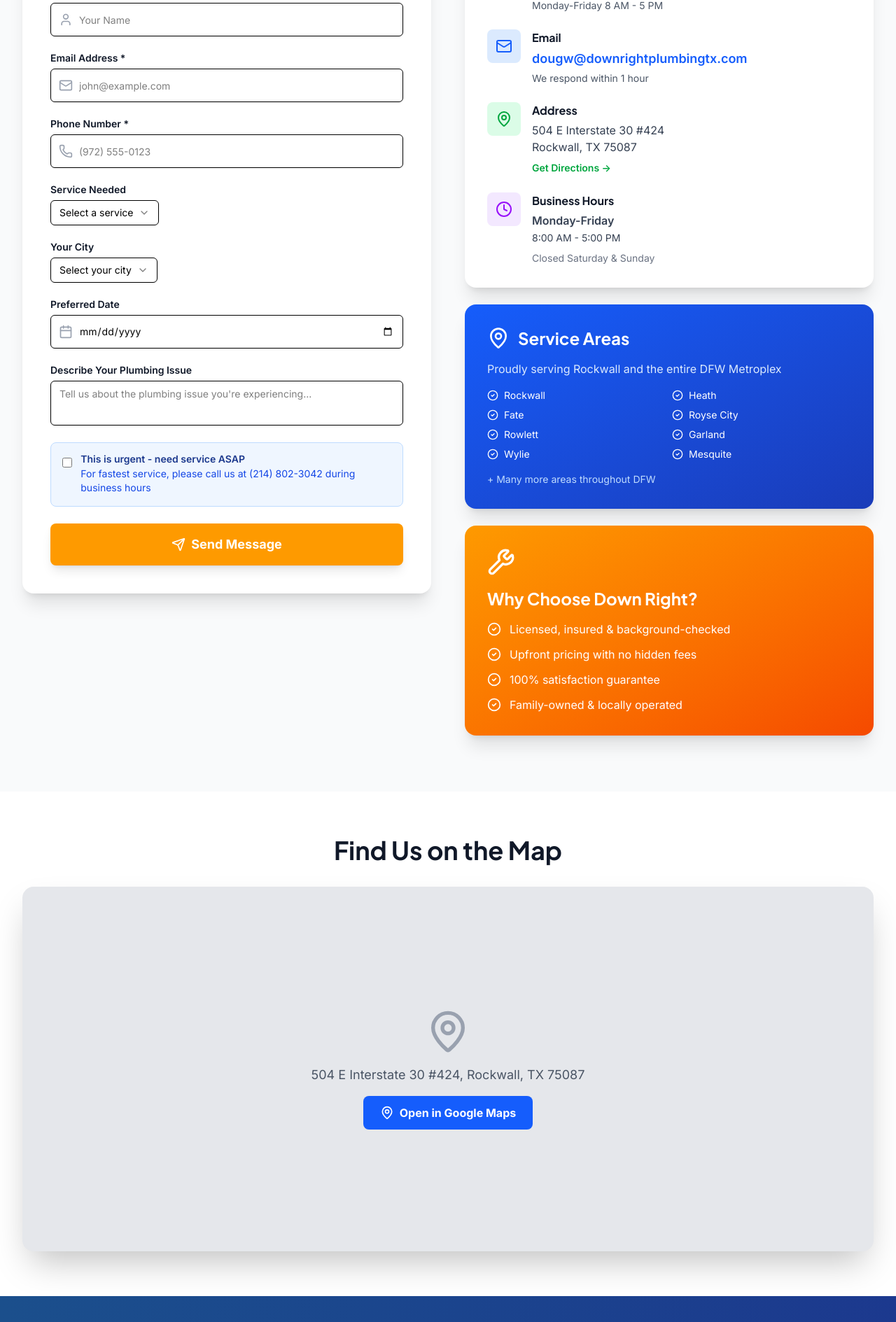
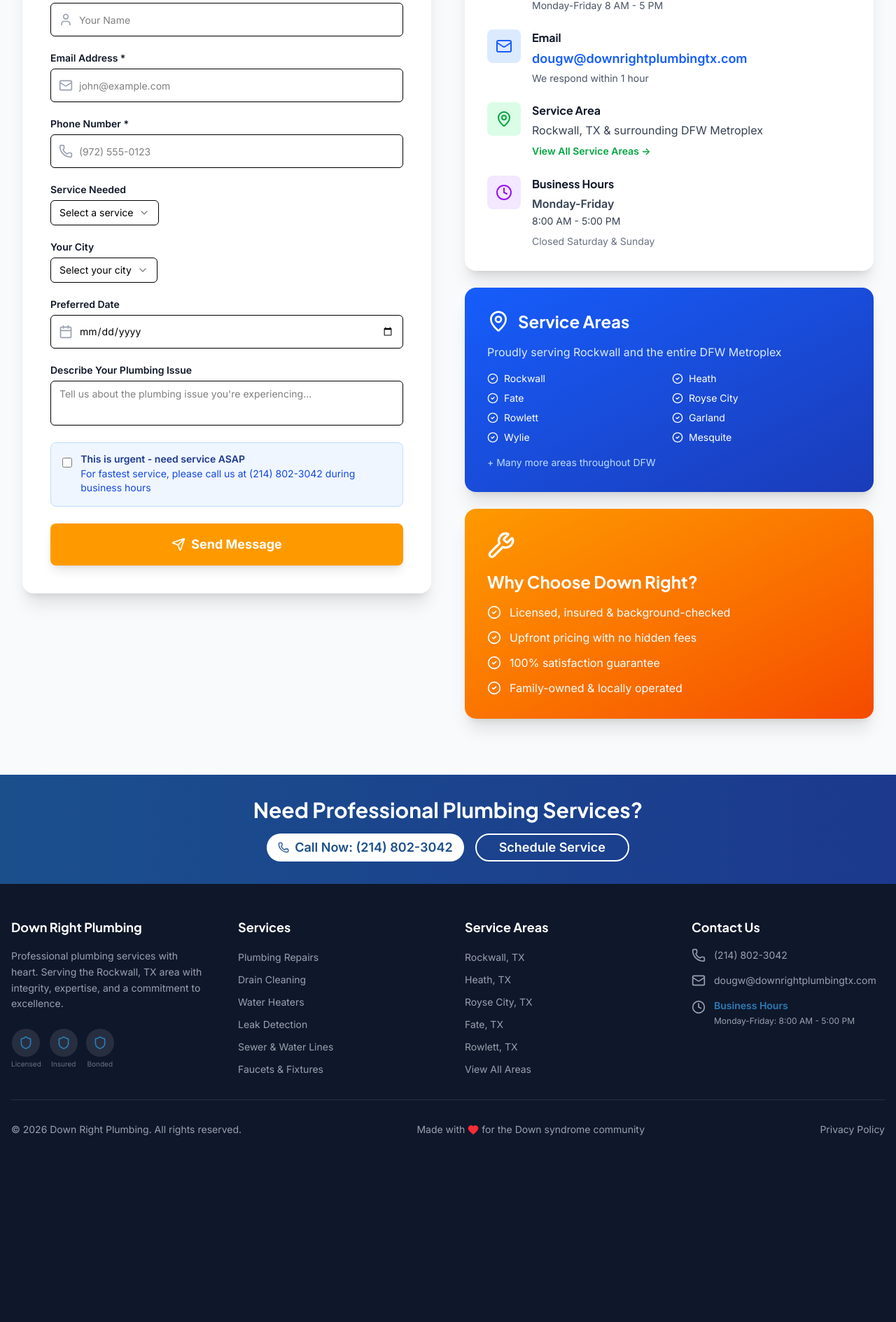
Before and after one commit to rscottmoreno/downright-plumbing, a Next.js app: page /contact in a window 1280 px wide. Shown: the part 754-2643 px from the top of the page at 70% size. After the commit the page ends 2426 px from the top, so only its background shows below. Built offline with nearby package versions, Linux system fonts and the light colour scheme.

Commit message:
Remove all physical address references, maps, and directions - service area business

```diff
--- a/src/app/contact/page.tsx
+++ b/src/app/contact/page.tsx
@@ -2,6 +2,7 @@
 
 import { motion } from 'framer-motion';
 import { useState } from 'react';
+import Link from 'next/link';
 import {
   Phone,
   Mail,
@@ -415,26 +416,22 @@
                     </div>
                   </div>
 
-                  {/* Address */}
+                  {/* Service Area */}
                   <div className="flex gap-4">
                     <div className="bg-green-100 w-12 h-12 rounded-lg flex items-center justify-center flex-shrink-0">
                       <MapPin className="w-6 h-6 text-green-600" />
                     </div>
                     <div>
-                      <h4 className="font-bold text-gray-900 mb-1">Address</h4>
+                      <h4 className="font-bold text-gray-900 mb-1">Service Area</h4>
                       <p className="text-gray-700">
-                        504 E Interstate 30 #424
-                        <br />
-                        Rockwall, TX 75087
+                        Rockwall, TX & surrounding DFW Metroplex
                       </p>
-                      <a
-                        href="https://maps.google.com/?q=504+E+Interstate+30+424+Rockwall+TX+75087"
-                        target="_blank"
-                        rel="noopener noreferrer"
+                      <Link
+                        href="/service-areas"
                         className="text-sm text-green-600 hover:text-green-700 font-semibold mt-2 inline-block"
                       >
-                        Get Directions →
-                      </a>
+                        View All Service Areas →
+                      </Link>
                     </div>
                   </div>
 
@@ -507,50 +504,6 @@
         </div>
       </section>
 
-      {/* Map Section */}
-      <section className="py-16 bg-white">
-        <div className="max-w-7xl mx-auto px-4 sm:px-6 lg:px-8">
-          <motion.div
-            initial={{ opacity: 0, y: 20 }}
-            whileInView={{ opacity: 1, y: 0 }}
-            viewport={{ once: true }}
-            transition={{ duration: 0.6 }}
-          >
-            <h2 className="text-3xl md:text-4xl font-bold text-gray-900 mb-8 text-center">
-              Find Us on the Map
-            </h2>
-            <div className="aspect-[16/9] md:aspect-[21/9] rounded-2xl overflow-hidden shadow-2xl bg-gray-200 flex items-center justify-center">
-              {/* Google Maps Embed Placeholder */}
-              <div className="text-center p-8">
-                <MapPin className="w-16 h-16 text-gray-400 mx-auto mb-4" />
-                <p className="text-gray-600 text-lg mb-4">
-                  504 E Interstate 30 #424, Rockwall, TX 75087
-                </p>
-                <a
-                  href="https://maps.google.com/?q=504+E+Interstate+30+424+Rockwall+TX+75087"
-                  target="_blank"
-                  rel="noopener noreferrer"
-                  className="inline-flex items-center gap-2 bg-blue-600 hover:bg-blue-700 text-white font-bold py-3 px-6 rounded-lg transition-all"
-                >
-                  <MapPin className="w-5 h-5" />
-                  Open in Google Maps
-                </a>
-              </div>
-              {/* To add actual Google Maps embed, replace the above div with:
-              <iframe
-                src="https://www.google.com/maps/embed?pb=!1m18!1m12!1m3!1d..."
-                width="100%"
-                height="100%"
-                style={{ border: 0 }}
-                allowFullScreen
-                loading="lazy"
-                referrerPolicy="no-referrer-when-downgrade"
-              />
-              */}
-            </div>
-          </motion.div>
-        </div>
-      </section>
     </main>
   );
 }
--- a/src/app/layout.tsx
+++ b/src/app/layout.tsx
@@ -101,10 +101,8 @@
   email: "dougw@downrightplumbingtx.com",
   address: {
     "@type": "PostalAddress",
-    streetAddress: "504 E Interstate 30 #424",
     addressLocality: "Rockwall",
     addressRegion: "TX",
-    postalCode: "75087",
     addressCountry: "US",
   },
   geo: {
--- a/src/app/not-found.tsx
+++ b/src/app/not-found.tsx
@@ -313,9 +313,9 @@
 
                 <div className="text-center p-4 bg-amber-50 rounded-lg">
                   <MapPin className="w-8 h-8 text-amber-600 mx-auto mb-3" />
-                  <h3 className="font-bold text-gray-900 mb-1">Visit Us</h3>
+                  <h3 className="font-bold text-gray-900 mb-1">Service Area</h3>
                   <p className="text-amber-600 font-semibold text-sm">
-                    Rockwall, TX 75087
+                    Rockwall, TX & DFW Metroplex
                   </p>
                 </div>
               </div>
--- a/src/app/privacy-policy/page.tsx
+++ b/src/app/privacy-policy/page.tsx
@@ -487,9 +487,9 @@
                       <p className="text-gray-700">
                         Down Right Plumbing
                         <br />
-                        504 E Interstate 30 #424
+                        Rockwall, TX
                         <br />
-                        Rockwall, TX 75087
+                        dougw@downrightplumbingtx.com
                       </p>
                     </div>
                   </div>
--- a/src/app/service-areas/[city]/page.tsx
+++ b/src/app/service-areas/[city]/page.tsx
@@ -80,10 +80,8 @@
       <LocalBusinessJsonLd
         areaServed={[cityData.name]}
         address={{
-          streetAddress: "123 Main St",
           addressLocality: "Rockwall",
           addressRegion: "TX",
-          postalCode: "75087",
           addressCountry: "US",
         }}
       />
@@ -281,58 +279,6 @@
         </section>
       )}
 
-      {/* Google Maps Section */}
-      <section className="py-16 md:py-24 bg-gray-50">
-        <div className="container mx-auto px-4 sm:px-6 lg:px-8">
-          <div className="max-w-4xl mx-auto">
-            <div className="text-center mb-12">
-              <span className="text-sm font-semibold uppercase tracking-wider text-brand-primary">
-                Location
-              </span>
-              <h2 className="text-3xl md:text-4xl font-bold font-heading text-brand-text-primary mt-3 mb-4">
-                Serving {cityData.name} and Surrounding Areas
-              </h2>
-              <p className="text-lg text-gray-600">
-                Based in Rockwall, just {cityData.distance.toLowerCase()}, we
-                provide rapid response throughout {cityData.name}
-              </p>
-            </div>
-
-            {/* Map Placeholder - Replace with actual Google Maps embed */}
-            <div className="bg-white rounded-2xl shadow-lg overflow-hidden">
-              <div className="aspect-video bg-gradient-to-br from-blue-100 to-blue-50 flex items-center justify-center">
-                <div className="text-center p-8">
-                  <MapPin className="w-16 h-16 text-brand-primary mx-auto mb-4" aria-hidden="true" />
-                  <p className="text-xl font-semibold text-gray-700 mb-2">
-                    {cityData.fullName}
-                  </p>
-                  <p className="text-gray-600">
-                    {cityData.distance} from Down Right Plumbing HQ
-                  </p>
-                  <Badge variant="outline" className="mt-4">
-                    Coordinates:{" "}
-                    {cityData.coordinates
-                      ? `${cityData.coordinates.lat}, ${cityData.coordinates.lng}`
-                      : "N/A"}
-                  </Badge>
-                </div>
-              </div>
-            </div>
-
-            {/* Optional: Add actual Google Maps iframe here */}
-            {/*
-            {cityData.coordinates && (
-              <iframe
-                className="w-full h-96 rounded-2xl shadow-lg"
-                loading="lazy"
-                allowFullScreen
-                src={`https://www.google.com/maps/embed/v1/place?key=YOUR_API_KEY&q=${cityData.coordinates.lat},${cityData.coordinates.lng}&zoom=12`}
-              ></iframe>
-            )}
-            */}
-          </div>
-        </div>
-      </section>
 
       {/* CTA Section */}
       <CTASection
--- a/src/components/seo/json-ld.tsx
+++ b/src/components/seo/json-ld.tsx
@@ -7,10 +7,10 @@
   telephone: string;
   email: string;
   address: {
-    streetAddress: string;
+    streetAddress?: string;
     addressLocality: string;
     addressRegion: string;
-    postalCode: string;
+    postalCode?: string;
     addressCountry: string;
   };
   geo: {
@@ -71,10 +71,8 @@
   telephone = "+1-214-802-3042",
   email = "dougw@downrightplumbingtx.com",
   address = {
-    streetAddress: "123 Main St",
     addressLocality: "Rockwall",
     addressRegion: "TX",
-    postalCode: "75087",
     addressCountry: "US"
   },
   geo = {
@@ -85,9 +83,9 @@
   priceRange = "$$",
   openingHoursSpecification = [
     {
-      dayOfWeek: ["Monday", "Tuesday", "Wednesday", "Thursday", "Friday", "Saturday", "Sunday"],
-      opens: "00:00",
-      closes: "23:59"
+      dayOfWeek: ["Monday", "Tuesday", "Wednesday", "Thursday", "Friday"],
+      opens: "08:00",
+      closes: "17:00"
     }
   ],
   areaServed = [
@@ -120,10 +118,10 @@
     "email": email,
     "address": {
       "@type": "PostalAddress",
-      "streetAddress": address.streetAddress,
+      ...(address.streetAddress && { "streetAddress": address.streetAddress }),
       "addressLocality": address.addressLocality,
       "addressRegion": address.addressRegion,
-      "postalCode": address.postalCode,
+      ...(address.postalCode && { "postalCode": address.postalCode }),
       "addressCountry": address.addressCountry
     },
     "geo": {
--- a/src/lib/seo-utils.ts
+++ b/src/lib/seo-utils.ts
@@ -7,11 +7,9 @@
   description: 'Professional plumbing services in Rockwall, TX and surrounding areas. Licensed & insured plumbers serving Monday-Friday, 8 AM - 5 PM.',
   phone: '+1-214-802-3042',
   email: 'dougw@downrightplumbingtx.com',
-  address: {
-    street: '123 Main St',
+  serviceArea: {
     city: 'Rockwall',
     state: 'TX',
-    zip: '75087',
     country: 'US'
   },
   social: {
```
Also changed, not shown: 1 other file (tests, documents, lock files or other folders).
